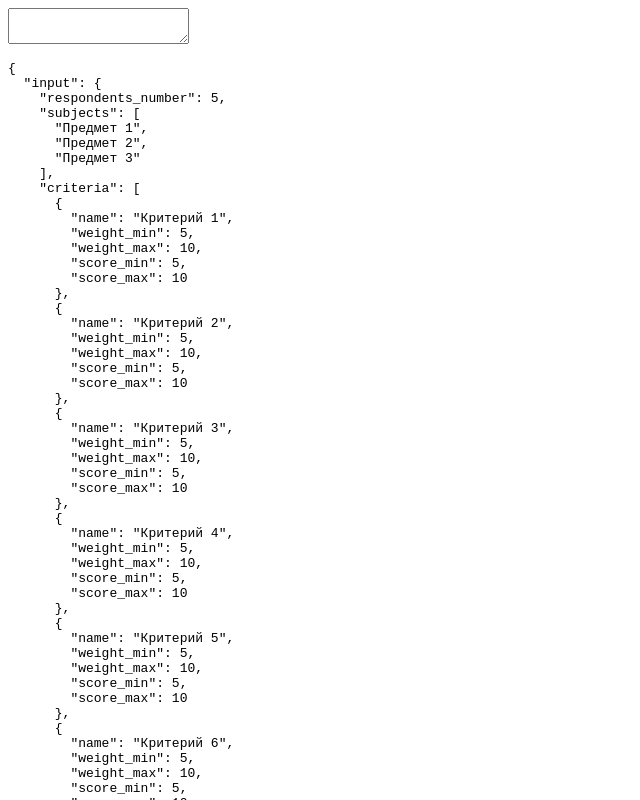
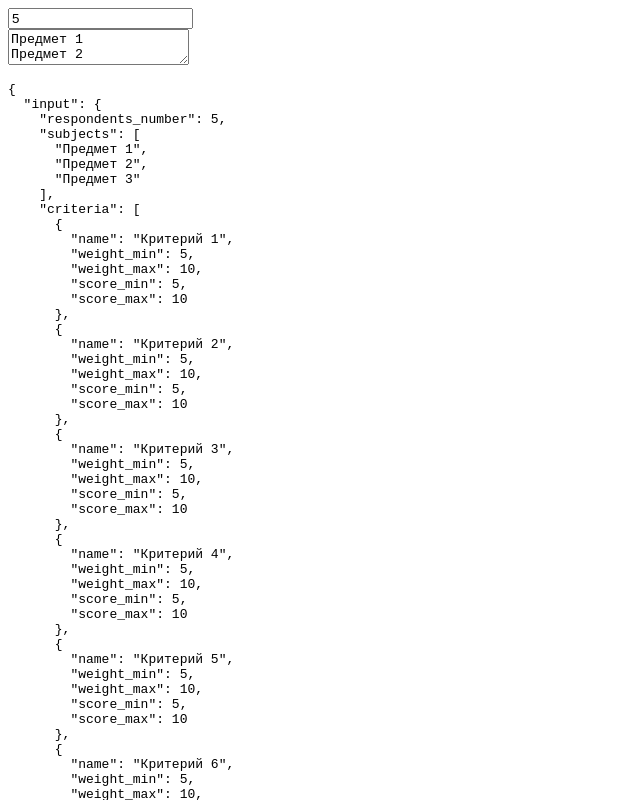
Before and after one commit to The-Keeper/csi_gen_sim, a SvelteKit app: page / in a window 1280 px wide. Shown: the top 800 px of the page, without its empty margins (0-640 px from the left). Built offline with nearby package versions, Linux system fonts and the light colour scheme.

Commit message:
bind inputs

```diff
--- a/src/routes/+page.svelte
+++ b/src/routes/+page.svelte
@@ -7,10 +7,11 @@
         }[]
     }
 
-	let data = {
+    let subjectTextArea = "Предмет 1\nПредмет 2\nПредмет 3";
+	$: data = {
         input: {
             respondents_number: 5,
-            subjects: ['Предмет 1', 'Предмет 2', 'Предмет 3'],
+            subjects: getSubjectNames(subjectTextArea),
             criteria: [
                 { name: "Критерий 1",  weight_min: 5, weight_max: 10, score_min: 5, score_max: 10 },
                 { name: "Критерий 2",  weight_min: 5, weight_max: 10, score_min: 5, score_max: 10 },
@@ -70,7 +71,14 @@
         }
         data.generated = result;
     }
+
+    function getSubjectNames(stringValue: string) {
+        return stringValue.split("\n").filter(s => s.trim() != "");
+    }
 </script>
-<textarea></textarea>
+<div>
+    <input type="number" bind:value={data.input.respondents_number} />
+</div>
+<textarea bind:value={subjectTextArea}></textarea>
 <pre>{ JSON.stringify(data, null, 2) }</pre>
 <button on:click="{generate}">Генерировать</button>
```
